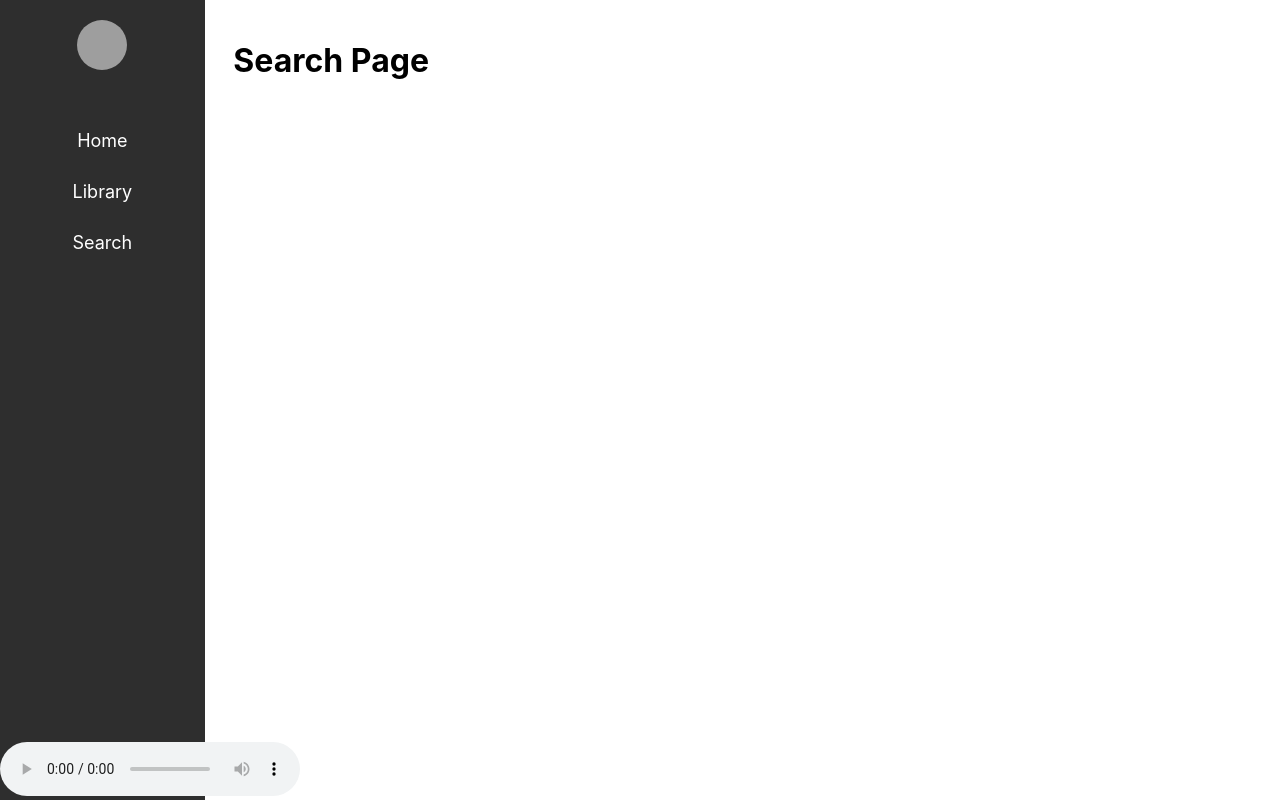
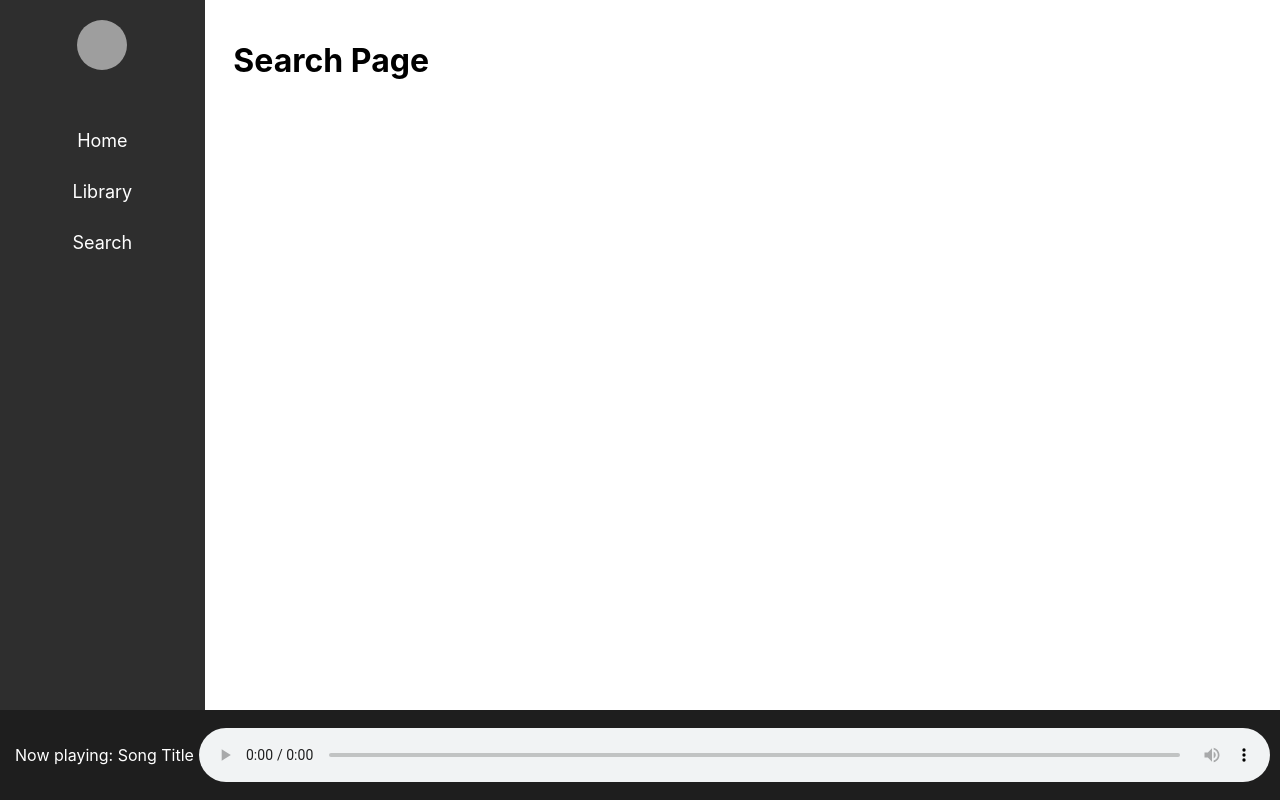
Before and after one commit to anastainty/Rhythmo-FrontEnd, a React (Create React App) app: page /search in a window 1280 px wide. Built offline with nearby package versions, Linux system fonts and the light colour scheme; grey boxes are pictures that could not be loaded.

Commit message:
change styles for player
commit

```diff
--- a/src/components/Player.css
+++ b/src/components/Player.css
@@ -0,0 +1,25 @@
+
+.player {
+  position: fixed;
+  bottom: 0;
+  left: 0;
+  width: 100%;
+  height: 90px;
+  background-color: #1e1e1e;
+  color: white;
+  display: flex;
+  justify-content: space-between;
+  align-items: center;
+  padding: 10px;
+  box-sizing: border-box;
+  z-index: 1000;
+}
+
+.player-range {
+  width: 85%;
+}
+
+.player-info {
+  width: 15%;
+  text-align: center;
+}
```
